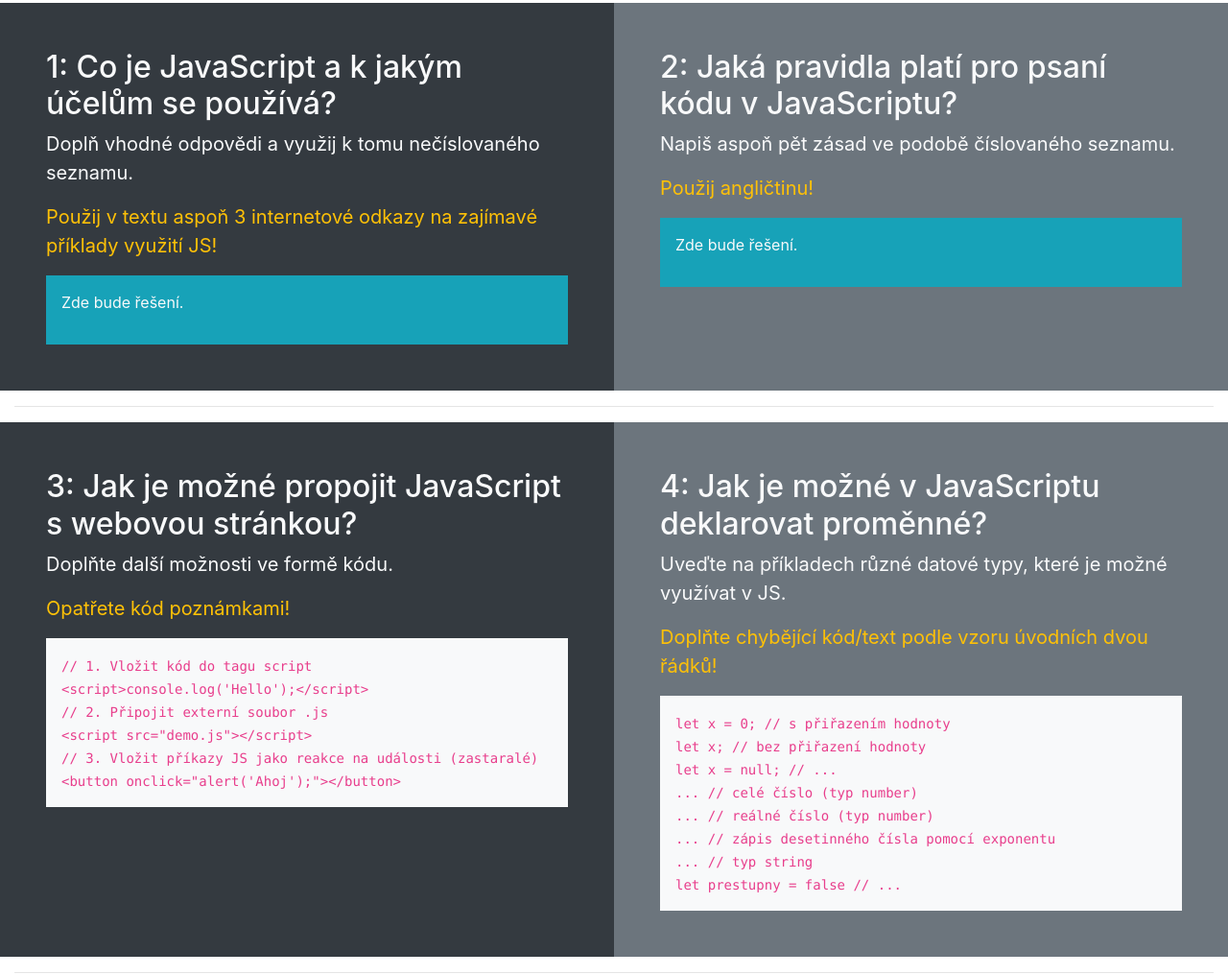
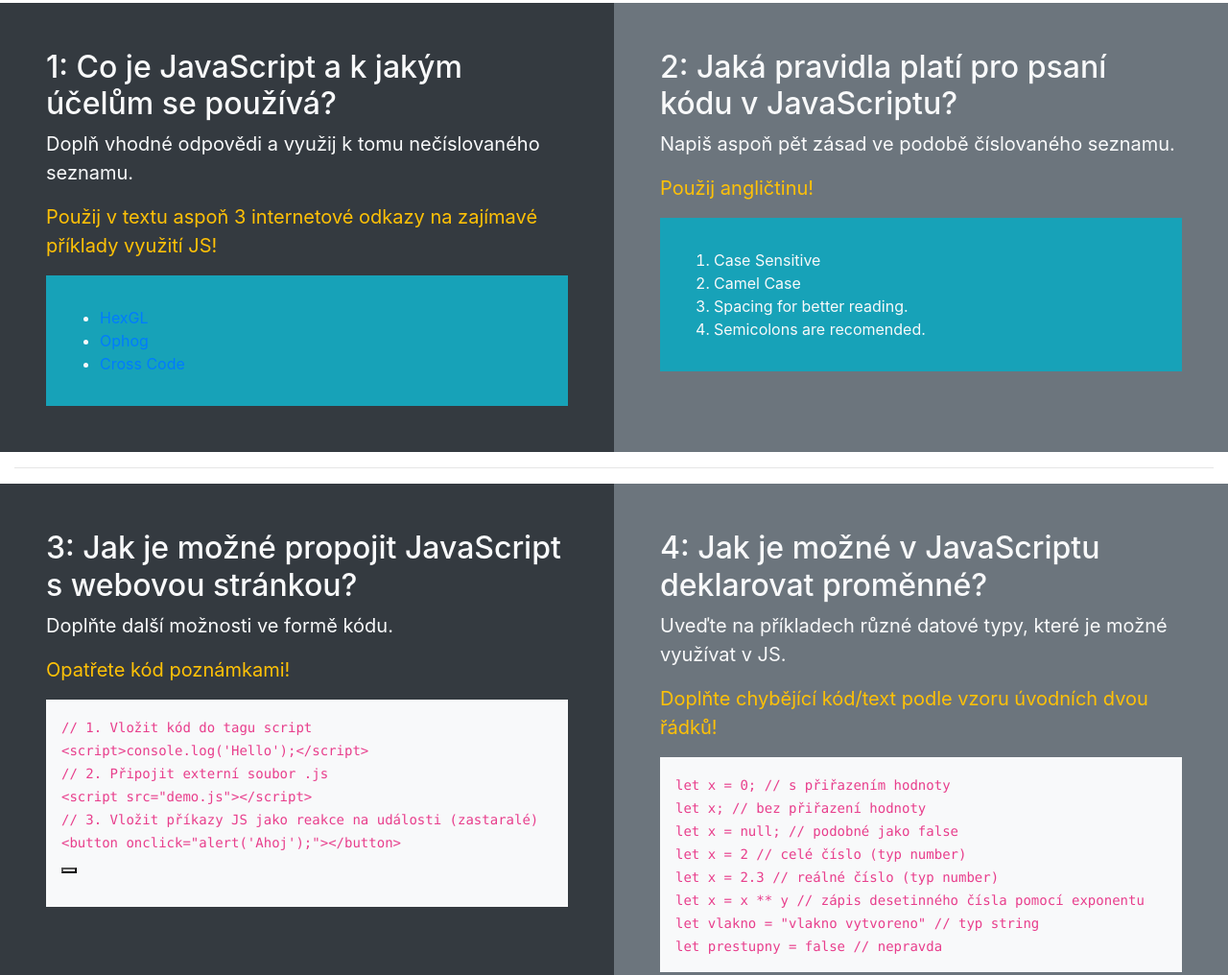
Before and after one commit to Endru88/zaklady-js, a plain HTML site: page index.html in a window 1280 px wide. Shown: the part 295-1311 px from the top of the page at 96% size. Drawn offline with nearby package versions, Linux system fonts and the light colour scheme.

Commit message:
03 - final

```diff
--- a/zadani.html
+++ b/index.html
@@ -10,7 +10,8 @@
   /* Bootstrap CSS */
   <link rel="stylesheet" href="https://stackpath.bootstrapcdn.com/bootstrap/4.3.1/css/bootstrap.min.css"
     integrity="sha384-ggOyR0iXCbMQv3Xipma34MD+dH/1fQ784/j6cY/iJTQUOhcWr7x9JvoRxT2MZw1T" crossorigin="anonymous" />
-</head>
+    <script src="demo.js"></script>
+  </head>
 
 <body>
   <header class="jumbotron jumbotron-fluid text-center bg-primary">
@@ -28,7 +29,11 @@
           </p>
         </blockquote>
         <div class="bg-info p-3">
-          <p>Zde bude řešení.</p>
+          <p><ul>
+            <li><a href="https://hexgl.bkcore.com/">HexGL</a></li>
+            <li><a href="http://ophog.bot.land/">Ophog </a></li>
+            <li><a href="http://www.cross-code.com/en/home">Cross Code</a></li>
+          </ul></p>
         </div>
       </div>
       <div class="col-sm-6 bg-secondary text-light p-5">
@@ -38,7 +43,12 @@
           <p class="text-warning">Použij angličtinu!</p>
         </blockquote>
         <div class="bg-info p-3">
-          <p>Zde bude řešení.</p>
+          <p><ol>
+            <li>Case Sensitive</li>
+            <li>Camel Case</li>
+            <li>Spacing for better reading.</li>
+            <li>Semicolons are recomended.</li>
+          </ol></p>
         </div>
       </div>
     </div>
@@ -61,6 +71,11 @@
               // 3. Vložit příkazy JS jako reakce na události (zastaralé)<br>
               &lt;button onclick="alert('Ahoj');"&gt;&lt;/button&gt;
             </code>
+            <script>console.log('Hello');</script>
+            <p>
+              <button onclick="alert('Ahoj');"></button>
+            </p>
+
         </div>
       </div>
       <div class="col-sm-6 bg-secondary text-light p-5">
@@ -76,14 +91,14 @@
         </blockquote>
         <div class="bg-light p-3">
           <code>
-              let x = 0; // s přiřazením hodnoty<br />
-              let x; // bez přiřazení hodnoty<br />
-              let x = null; // ...<br />
-              ... // celé číslo (typ number)<br />
-              ... // reálné číslo (typ number)<br />
-              ... // zápis desetinného čísla pomocí exponentu<br />
-              ... // typ string<br />
-              let prestupny = false // ...<br />
+            let x = 0; // s přiřazením hodnoty<br />
+            let x; // bez přiřazení hodnoty<br />
+            let x = null; // podobné jako false<br />
+            let x = 2 // celé číslo (typ number)<br />
+            let x = 2.3 // reálné číslo (typ number)<br />
+            let x = x ** y // zápis desetinného čísla pomocí exponentu<br />
+            let vlakno = "vlakno vytvoreno" // typ string<br />
+            let prestupny = false // nepravda<br />
             </code>
         </div>
       </div>
@@ -108,23 +123,23 @@
             </code>
           <h4>Přiřazovací</h4>
           <code>
-              ...
-            </code>
+            =, +=, -=, /=, *=, %=, **=
+          </code>
           <h4>Logické</h4>
           <code>
-              ...
+            || , && , !
             </code>
           <h4>Porovnávací</h4>
           <code>
-              ...
+            ==, ===, !=, !==, <, >, <=, >=, ?
             </code>
           <h4>Bitové</h4>
           <code>
-              ...
+            &, ~, |, ^, <<, >>, >>>,
             </code>
           <h4>Typové</h4>
           <code>
-              typeof (typ proměnné), instanceof (...)
+              typeof (typ proměnné), instanceof (návrat TRUE, if objekt je objekt)
             </code>
         </div>
       </div>
@@ -143,17 +158,17 @@
         <div class="bg-light text-danger p-3">
           <h4>alert()</h4>
           <code>
-              /* ... */<br />
+              /* pop up okno s hláškou */<br />
               alert('Nezadal jsi správné heslo!');
             </code>
           <h4>prompt()</h4>
           <code>
               /* Do proměnné password vloží heslo zadané uživatelem */<br />
-              ...
+              let password = prompt("Heslo:");
             </code>
           <h4>confirm()</h4>
           <code>
-              /* ... */<br />
+              /* Popup okno, s popiskem "Chceš přejít na stránku Sezna,.cz" Po kliknutí nás přesune na stránku Seznam. */<br/>
               if (confirm('Chceš přejít na stránky Seznam.cz?'))
               location.href='https://seznam.cz';
             </code>
```
Also changed, not shown: demo.js (added).
